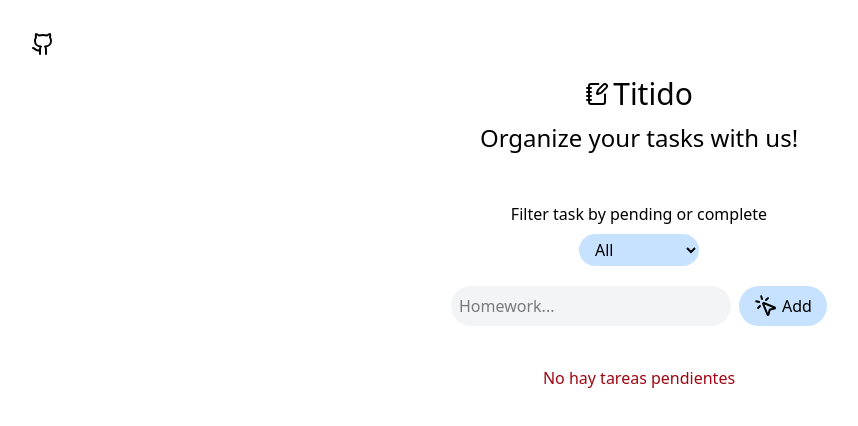
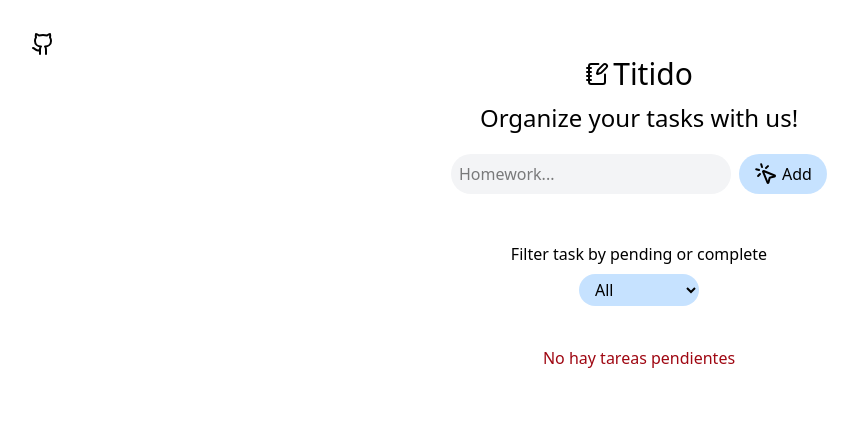
Before and after one commit to ariigrangetto/titidoTs, a React (Vite) app: page / in a window 1280 px wide. Shown: the top 426 px of the page, without its empty margins (1-859 px from the left). Built offline with nearby package versions, Linux system fonts and the light colour scheme.

Commit message:
new components

```diff
--- a/src/App.tsx
+++ b/src/App.tsx
@@ -1,68 +1,21 @@
 /* eslint-disable react/react-in-jsx-scope */
-import { useState } from "react";
 import "./App.css";
-import ListOfTasks from "./components/ListOfTasks";
-import useContextTask from "./hooks/useContextTask";
-import Filter from "./components/Filter";
-import { useFilter } from "./hooks/useFilter";
-import { MousePointerClick } from "lucide-react";
-import { NotebookPen } from "lucide-react";
+
 import { GithubIcon } from "lucide-react";
+import Header from "./components/Header";
+import FormSection from "./components/FormSection";
+import FilterProvider from "./contexts/FilterContext";
 
 function App() {
-  const [text, setText] = useState<string>("");
-  const { tasks, addTask } = useContextTask();
-  const { filterTask } = useFilter();
-
-  const filteredTask = filterTask(tasks);
-
-  function handleChange(e: React.ChangeEvent<HTMLInputElement>) {
-    const newText = e.target.value;
-    setText(newText);
-  }
-
-  function handleSubmit(e: React.FormEvent<HTMLFormElement>) {
-    e.preventDefault();
-    addTask({ text, completed: false, id: crypto.randomUUID() });
-    setText("");
-  }
-
   return (
     <>
-      <a href='https://github.com/ariigrangetto/titidoTs'>
-        <GithubIcon />
-      </a>
-      <header className='mt-5'>
-        <div className='flex justify-center items-center m-auto'>
-          <NotebookPen />
-          <h1 className='font-medium text-3xl ml-1'>Titido</h1>
-        </div>
-
-        <h2 className='mt-2.5 text-2xl'>Organize your tasks with us!</h2>
-      </header>
-      <Filter />
-
-      <section className='flex justify-center m-auto mt-5'>
-        <form onSubmit={handleSubmit} className='flex'>
-          <input
-            type='text'
-            value={text}
-            className='
-        bg-gray-100 w-70 rounded-3xl h-10 p-2 border-0 outline-0'
-            onChange={handleChange}
-            placeholder='Homework...'
-          />
-          <button
-            type='submit'
-            className='flex h-10 p-2 bg-blue-300/50 rounded-4xl w-22 ml-2 justify-center cursor-pointer hover:bg-blue-400/50 transition-all duration-300'
-          >
-            <MousePointerClick className='mr-1' />
-            Add
-          </button>
-        </form>
-      </section>
-
-      <ListOfTasks task={filteredTask} />
+      <FilterProvider>
+        <a href='https://github.com/ariigrangetto/titidoTs'>
+          <GithubIcon />
+        </a>
+        <Header />
+        <FormSection />
+      </FilterProvider>
     </>
   );
 }
--- /dev/null
+++ b/src/components/FormSection.tsx
@@ -0,0 +1,53 @@
+import { useState } from "react";
+import useContextTask from "../hooks/useContextTask";
+import { MousePointerClick } from "lucide-react";
+import { useFilter } from "../hooks/useFilter";
+import ListOfTasks from "./ListOfTasks";
+import Filter from "./Filter";
+
+/* eslint-disable react/react-in-jsx-scope */
+export default function FormSection() {
+  const { filterTask } = useFilter();
+  const { tasks, addTask } = useContextTask();
+
+  const filteredTask = filterTask(tasks);
+
+  const [text, setText] = useState<string>("");
+
+  function handleSubmit(e: React.FormEvent<HTMLFormElement>) {
+    e.preventDefault();
+    addTask({ text, completed: false, id: crypto.randomUUID() });
+    setText("");
+  }
+
+  function handleChange(e: React.ChangeEvent<HTMLInputElement>) {
+    const newText = e.target.value;
+    setText(newText);
+  }
+
+  return (
+    <>
+      <section className='flex justify-center m-auto mt-5'>
+        <form onSubmit={handleSubmit} className='flex'>
+          <input
+            type='text'
+            value={text}
+            className='
+        bg-gray-100 w-70 rounded-3xl h-10 p-2 border-0 outline-0'
+            onChange={handleChange}
+            placeholder='Homework...'
+          />
+          <button
+            type='submit'
+            className='flex h-10 p-2 bg-blue-300/50 rounded-4xl w-22 ml-2 justify-center cursor-pointer hover:bg-blue-400/50 transition-all duration-300'
+          >
+            <MousePointerClick className='mr-1' />
+            Add
+          </button>
+        </form>
+      </section>
+      <Filter />
+      <ListOfTasks task={filteredTask} />
+    </>
+  );
+}
--- /dev/null
+++ b/src/components/Header.tsx
@@ -0,0 +1,17 @@
+/* eslint-disable react/react-in-jsx-scope */
+import { NotebookPen } from "lucide-react";
+
+export default function Header() {
+  return (
+    <>
+      <header>
+        <div className='flex justify-center items-center m-auto'>
+          <NotebookPen />
+          <h1 className='font-medium text-3xl ml-1'>Titido</h1>
+        </div>
+
+        <h2 className='mt-2.5 text-2xl'>Organize your tasks with us!</h2>
+      </header>
+    </>
+  );
+}
```
